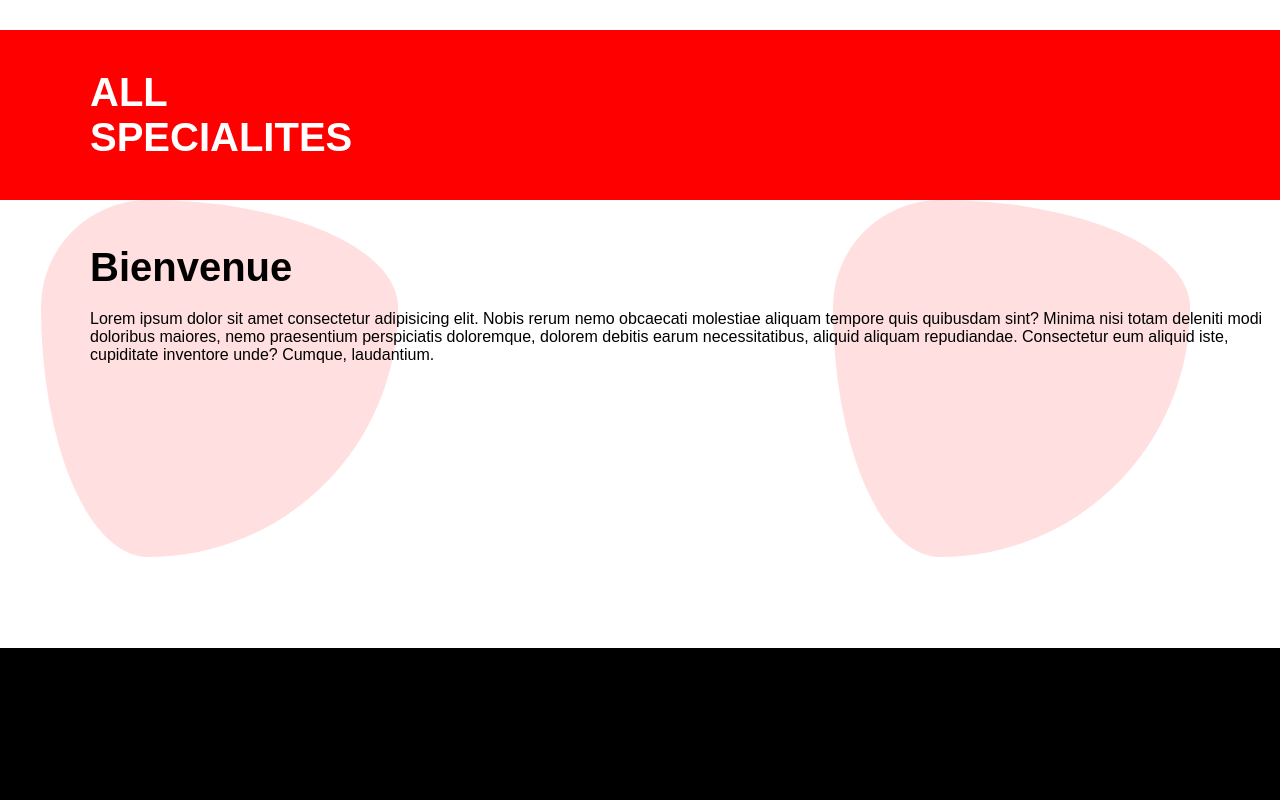
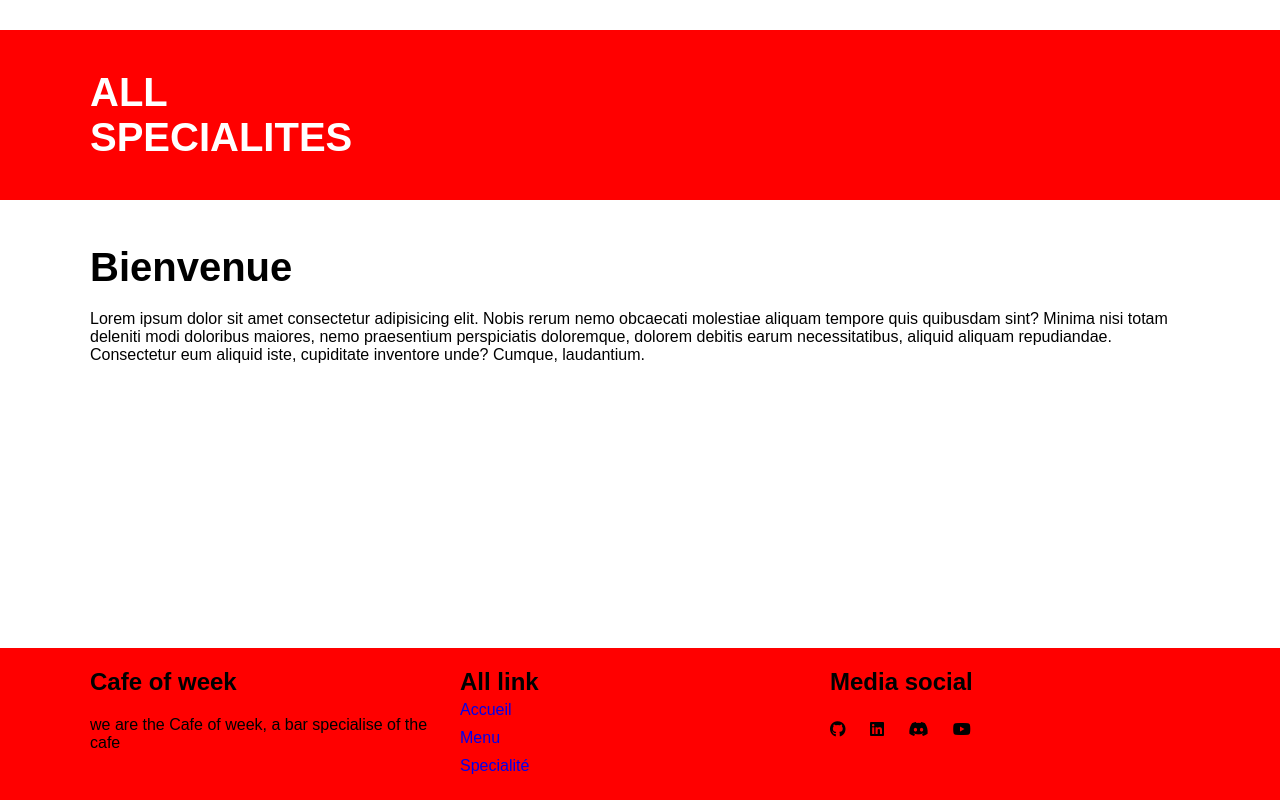
Before and after one commit to NoelGamaliel/concours-web, a plain HTML site: page index.html in a window 1280 px wide. Shown: the part 1144-1944 px from the top of the page. Before the commit the page ends 1792 px from the top, so only its background shows below. Drawn offline with Linux system fonts and the light colour scheme; files whose address does not match are found by name.

Commit message:
Add footer of the my page

```diff
--- a/assets/css/style.css
+++ b/assets/css/style.css
@@ -8,7 +8,6 @@
 body {
     font-size: 1em;
     font-family:'Montserrat', sans-serif;
-    background-color: #000;
     height: 120vh;
 }
 
@@ -47,7 +46,6 @@ body {
     display: inline-flex;
     margin: 20px;
     gap: 35px;
-    display: none;
 }
 
 .navigation .container ul li {
@@ -225,7 +223,6 @@ body {
 /* all-menu-grid */
 .all-menu-grid {
     background-color: #fff;
-    position: absolute;
     width: 100%;
     height: 56vh;
 }
@@ -234,7 +231,6 @@ body {
     background-color: rgb(255, 0, 0, 0.125);
     border: 0px solid rgba(255, 0, 0, 0.125);
     border-radius: 30% 70% 70% 30% / 30% 30% 70% 70% ;
-    position:absolute;
     display: block;
     float: left;
     height: 357px;
@@ -246,7 +242,6 @@ body {
     background-color: rgb(255, 0, 0, 0.125);
     border: 0px solid rgba(255, 0, 0, 0.125);
     border-radius: 30% 70% 70% 30% / 30% 30% 70% 70% ;
-    position:sticky;
     display: block;
     float: right;
     height: 357px;
@@ -256,7 +251,6 @@ body {
 
 .all-menu-grid-container {
     display: inline-block;
-    position: absolute;
 }
 
 .container .all-menu-grid-container {
@@ -311,3 +305,35 @@ body {
         opacity: 0;
     }
 }
+
+/* all-footer */
+.all-footer {
+    background: #ff0000;
+    color: #000;
+    padding: 20px;
+}
+
+.all-footer .footer-container {
+    display: grid;
+    grid-template-columns: 1fr 1fr 1fr;
+    grid-gap: 10px;
+}
+
+.all-footer .footer-container .text-para p {
+    padding: 20px 0;
+}
+
+.all-footer .footer-container .link-media a {
+    display: flex;
+    padding: 5px 0;
+    flex-direction: column;
+    text-decoration: none;
+}
+
+.all-footer .footer-container .link-media-sociaux i {
+    text-decoration: none;
+    gap: 305px;
+    margin-right: 20px;
+    padding: 25px 0;
+    color: #000;
+}
--- a/index.html
+++ b/index.html
@@ -92,10 +92,6 @@
 
         <section class="all-menu-grid">
             <div class="container">
-                <div id="all-effet-left">
-                </div>
-                <div id="all-effet-right">
-                </div>
                 <div class="all-menu-grid-container">
                     <h2>Bienvenue</h2>
 
@@ -105,11 +101,32 @@
             </div>
         </section>
 
+        <section class="all-footer">
+            <div class="container">
+                <div class="footer-container">
+                    <div class="text-para">
+                        <h1>Cafe of week</h1>
+                        <p>
+                            we are the Cafe of week, a bar specialise of the cafe
+                        </p>
+                    </div>
+                    <div class="link-media">
+                        <h1>All link</h1>
+                        <a href="#">Accueil</a>
+                        <a href="#">Menu</a>
+                        <a href="#">Specialité</a>
 
-
-
-
-
+                    </div>
+                    <div class="link-media-sociaux">
+                        <h1>Media social</h1>
+                        <a href="http://"><i class="fa-brands fa-github"></i></a>
+                        <a href="http://"><i class="fa-brands fa-linkedin"></i></a>
+                        <a href="http://"><i class="fa-brands fa-discord"></i></a>
+                        <a href="http://"><i class="fa-brands fa-youtube"></i></a>
+                    </div>
+                </div>
+            </div>
+        </section>
     </main>
 
 
```
